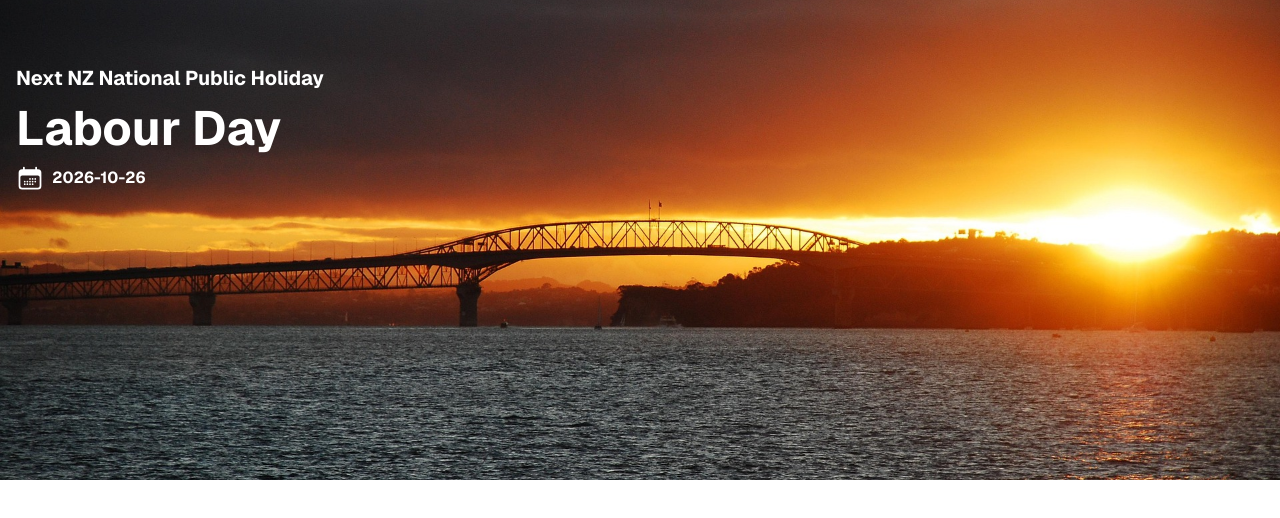
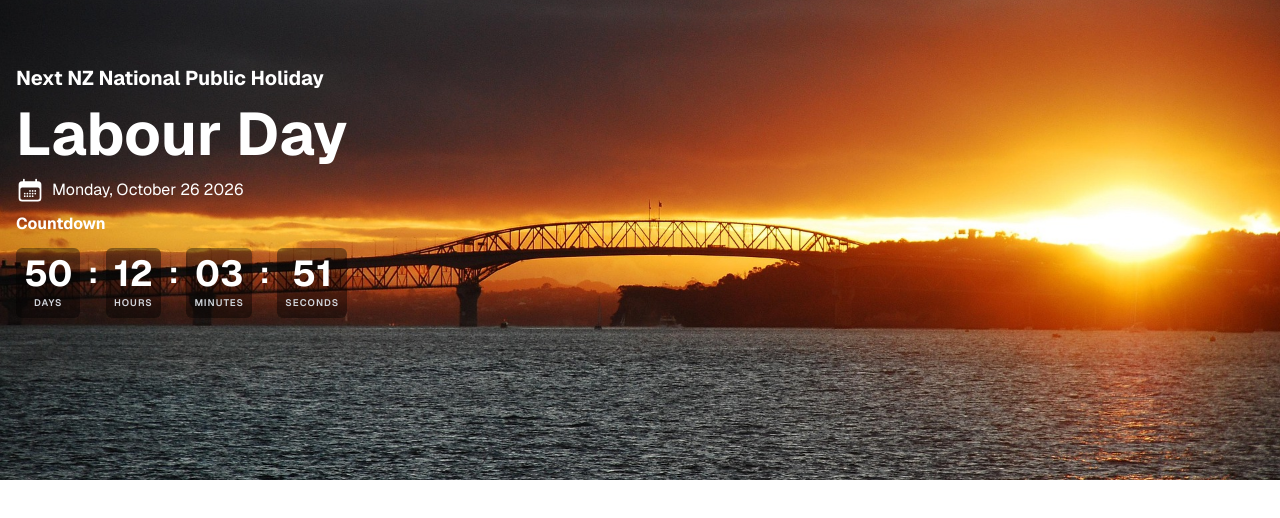
Before and after one commit to Sai-Panda/next-public-holiday-nz, a Next.js app: page / in a window 1280 px wide. Shown: the top 518 px of the page. Built offline with nearby package versions, Linux system fonts and the light colour scheme.

Commit message:
Add countdown

```diff
--- a/app/components/holiday-countdown-page.tsx
+++ b/app/components/holiday-countdown-page.tsx
@@ -91,7 +91,7 @@ const formatCountdownValues = (parts: CountdownParts) => {
 
   const pad = (value: number) => String(value).padStart(2, "0");
   return [
-    String(parts.days),
+    pad(parts.days),
     pad(parts.hours),
     pad(parts.minutes),
     pad(parts.seconds),
@@ -101,6 +101,21 @@ const formatCountdownValues = (parts: CountdownParts) => {
 type HolidayCountdownPageProps = {
   simulatedNow?: number;
 };
+
+const getReadableDate = (dateString: string) => {
+  const date: Date = new Date(dateString);
+
+  const options: Intl.DateTimeFormatOptions = {
+    weekday: 'long',
+    year: 'numeric',
+    month: 'long',
+    day: 'numeric'
+  };
+
+  const readableDate: string = date.toLocaleDateString("en-US", options);
+
+  return readableDate.replace(/,(?=[^,]*$)/, "");
+}
 
 export default function HolidayCountdownPage({ simulatedNow }: HolidayCountdownPageProps = {}) {
   const [now, setNow] = useState(() => simulatedNow ?? Date.now());
@@ -141,7 +156,7 @@ export default function HolidayCountdownPage({ simulatedNow }: HolidayCountdownP
   const nextHolidayInfoUrl = nextHoliday.infoUrl;
 
   return (
-    <main className="relative h-screen overflow-hidden text-slate-950 font-bold">
+    <main className="relative h-screen overflow-hidden text-slate-950">
       <div className="relative h-3/5 w-full">
         <Image
           src={bgImage}
@@ -151,20 +166,42 @@ export default function HolidayCountdownPage({ simulatedNow }: HolidayCountdownP
           fill
           className="object-cover z-10"
         />
-        <div className="p-4 relative z-10 text-white top-1/10">
+        <div className="p-4 relative z-10 text-white top-1/10 font-bold">
           <div className="text-xl w-6/7">
             Next NZ National Public Holiday
           </div>
 
-          <div className="text-5xl my-3">
-            {nextHoliday.name}
-          </div>
+          {/* Why is there a gap next to the M */}
+          <div className="text-6xl my-3">{nextHoliday.name}</div>
 
           <div className="flex flex-row items-center">
             <CalendarDaysIcon className="size-7"/>
-            <div className="ml-2">
-              {nextHolidayDate}
+            <div className="ml-2 font-normal">
+              {getReadableDate(nextHolidayDate)}
             </div>
+          </div>
+
+          <div className="mt-2">
+            Countdown
+          </div>
+
+          <div className="mt-3 flex items-center gap-2">
+            {[
+              { value: nextHolidayCountdownValues[0], label: "DAYS" },
+              { value: nextHolidayCountdownValues[1], label: "HOURS" },
+              { value: nextHolidayCountdownValues[2], label: "MINUTES" },
+              { value: nextHolidayCountdownValues[3], label: "SECONDS" },
+            ].map((unit, i) => (
+              <Fragment key={unit.label}>
+                {i > 0 && (
+                  <span className="text-3xl font-bold text-white pb-5">:</span>
+                )}
+                <div className="flex flex-col items-center bg-black/40 rounded-md px-2 py-2">
+                  <span className="text-4xl font-bold text-white leading-none">{unit.value}</span>
+                  <span className="text-[0.6rem] font-semibold text-gray-300 mt-1 tracking-widest">{unit.label}</span>
+                </div>
+              </Fragment>
+            ))}
           </div>
         </div>
       </div>
```
